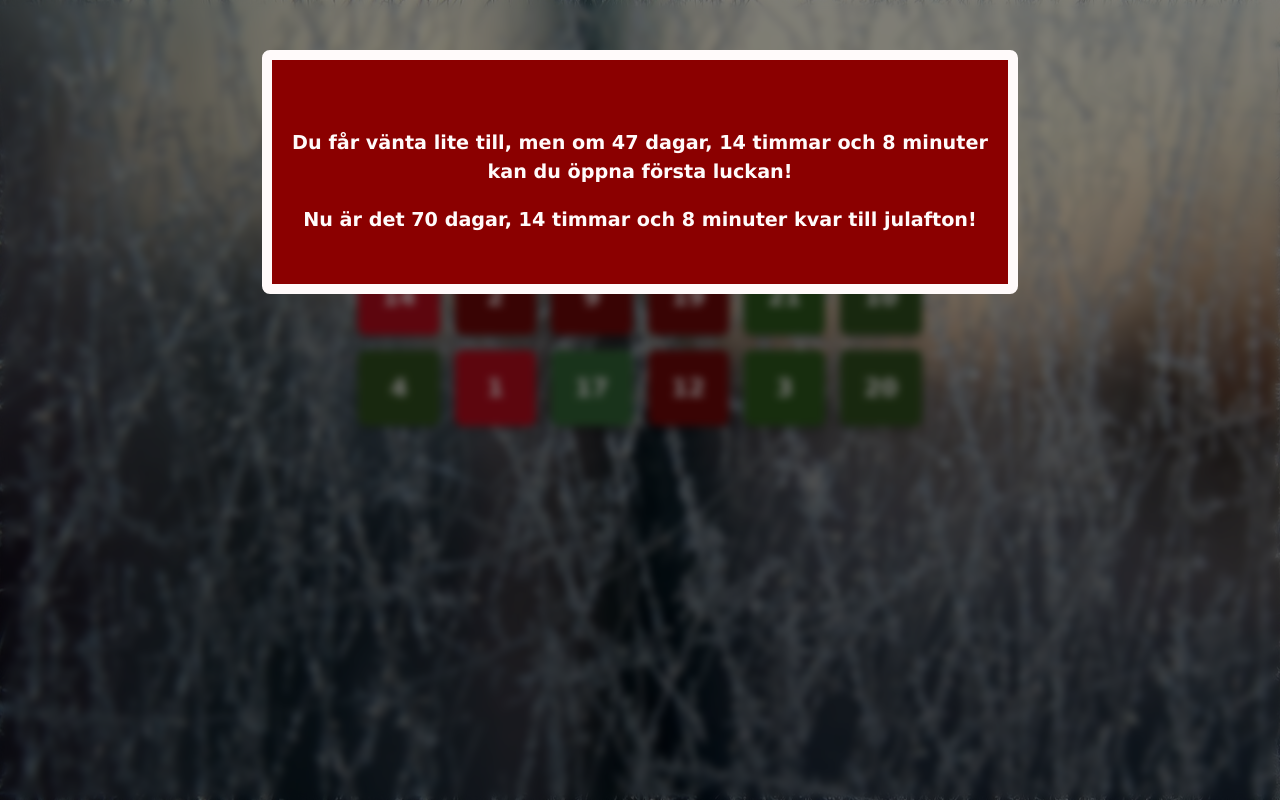
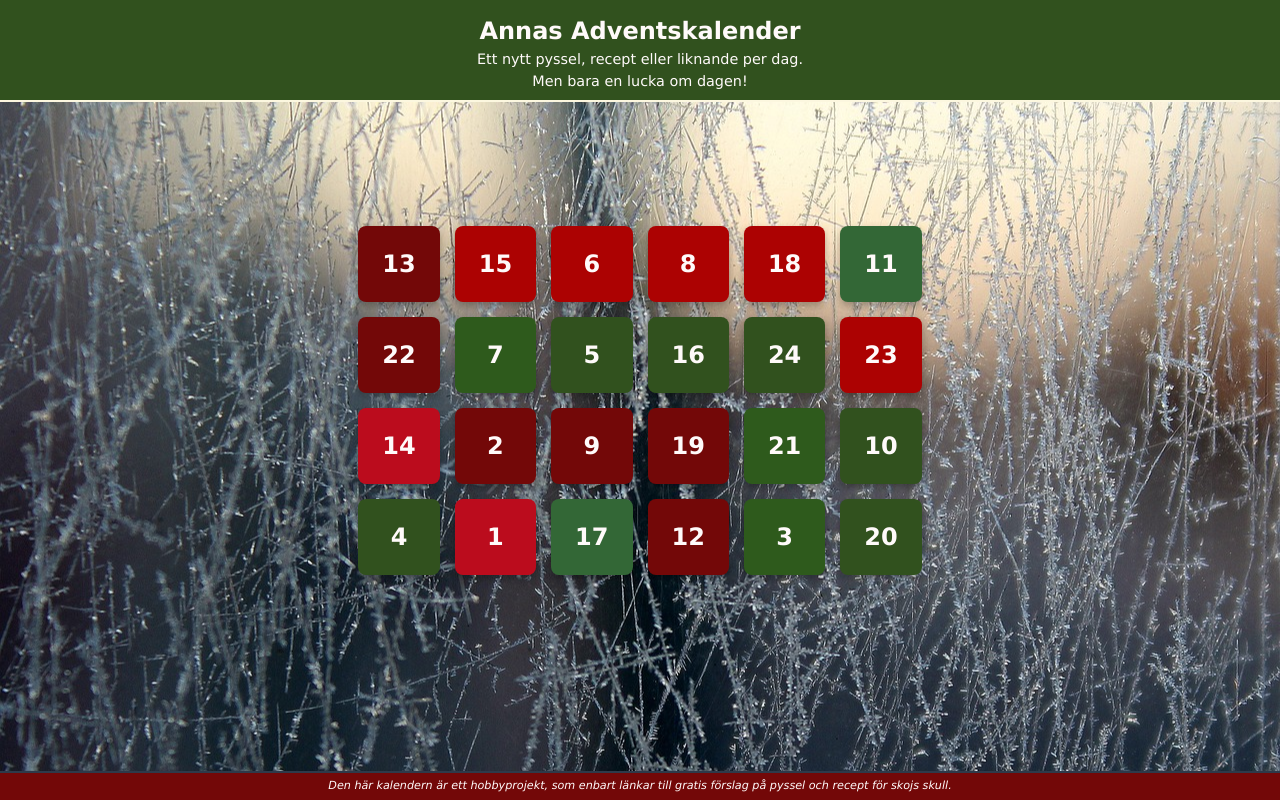
Before and after one commit to annkar73/adventcalendar, a React (Vite) app: page / in a window 1280 px wide. Built offline with nearby package versions, Linux system fonts and the light colour scheme.

Commit message:
add header and footer, add styling

```diff
--- a/src/App.css
+++ b/src/App.css
@@ -6,7 +6,7 @@
   font-family: Verdana, Geneva, Tahoma, sans-serif;
   display: flex;
   flex-direction: column;
-  justify-content: flex-start;
+  justify-content: center;
   align-items: center;
   height: 100vh;
   box-sizing: border-box;
--- a/src/App.tsx
+++ b/src/App.tsx
@@ -1,18 +1,18 @@
 import './App.css'
-import Calendar from './components/Calendar'
-import Countdown from './components/Countdown'
+import Calendar from './components/Calendar';
+import Footer from './components/Footer';
+import Header from './components/Header';
+// import Countdown from './components/Countdown'
 
 
 function App() {
 
   return (
     <>
-
-           <Countdown />
-
-          <Calendar />
-
-
+    <Header />
+      {/* <Countdown /> */}
+      <Calendar />
+    <Footer />
     </>
   )
 }
--- /dev/null
+++ b/src/components/Footer.tsx
@@ -0,0 +1,39 @@
+import { styled } from "styled-components";
+
+const FooterContainer = styled.div`
+    width: 100vw;
+    height: auto;
+    background-color: #730808;
+    color: snow;
+    display: flex;
+    flex-direction: column;
+    border-top: 2px solid #2e3a4a;
+    position: fixed;
+    bottom: 0;
+    left: 0;
+    justify-content: center;
+    padding: 10px auto;
+`;
+
+const FooterP = styled.p`
+    color: snow;
+    margin: 5px auto;
+    padding: 10px auto;
+    font-style: italic;
+    font-size: 0.7em;
+`;
+
+const Footer = () => {
+    return (
+        <>
+
+        <FooterContainer>
+
+            <FooterP>Den här kalendern är ett hobbyprojekt, som enbart länkar till gratis förslag på pyssel och recept för skojs skull. </FooterP>
+            </FooterContainer>
+
+        </>
+    )
+};
+
+export default Footer;
--- /dev/null
+++ b/src/components/Header.tsx
@@ -0,0 +1,41 @@
+import { styled } from "styled-components";
+
+const HeaderContainer = styled.div`
+    width: 100vw;
+    height: 100px;
+    background-color: #31511e;
+    border-bottom: 2px solid #fcf7df;
+    color: snow;
+    display: flex;
+    flex-direction: column;
+    position: fixed;
+    top: 0;
+    left: 0;
+    justify-content: center;
+`;
+
+const HeaderTitle = styled.h2`
+    color: snow;
+    margin-bottom: 0;
+`;
+
+const HeaderP = styled.p`
+    color: snow;
+    margin-top: 0;
+    font-size: 0.9em;
+`;
+
+const Header = () => {
+    return (
+        <>
+
+        <HeaderContainer>
+            <HeaderTitle>Annas Adventskalender</HeaderTitle>
+            <HeaderP>Ett nytt pyssel, recept eller liknande per dag.<br /> Men bara en lucka om dagen!</HeaderP>
+            </HeaderContainer>
+
+        </>
+    )
+};
+
+export default Header;
--- a/src/components/Modal.tsx
+++ b/src/components/Modal.tsx
@@ -11,16 +11,25 @@ bottom: 0;
 background: rgba(0, 0, 0, 0.5);
 display: flex;
 flex-direction: column;
-justify-content: center;
+justify-content: flex-start;
 align-items: center;
 `;
 
 const ModalContent = styled.div`
     background: white;
     padding: 20px;
+    margin: 40px 20px;
     border-radius: 8px;
     max-width: 80%;
     overflow: auto;
+
+    @media (min-width: 768px) {
+        max-width: 50vw;
+    }
+    @media (min-width: 1024px) {
+        max-width: 50vw;
+    }
+
 `;
 
 const StyledImage = styled.img`
--- a/src/helpers/content.ts
+++ b/src/helpers/content.ts
@@ -2,19 +2,19 @@
 export const calendarContent = [
     {
         date: "1 december",
-        text: "Vad sägs om lite pyssel till glöggen? <br />Vik en söt liten presentpåse!",
+        text: "Vad sägs om lite pyssel till glöggen? Vik en söt liten presentpåse!",
         link: "https://youtu.be/Jyke0kOq9qw?si=MPoDzgzxD1tiOPeD",
         image: "./src/assets/origami_giftbag.png"
     },
     {
         date: "2 december",
-        text: "Knäck!<br /> Om man gör den tidigt hinner man göra<br /> ny när den har tagit slut",
+        text: "Knäck! Om man gör den tidigt hinner man göra ny när den har tagit slut",
         link: "https://www.arla.se/recept/knack/",
         image: "https://images.arla.com/recordid/E3C21264-5D1F-4254-B3260D68CF29A3FD/knack.jpg"
     },
     {
         date: "3 december",
-        text: "Rocky Road<br /> Det har ju blivit lite av en klassiker runt jul",
+        text: "Rocky Road! Det har ju blivit lite av en klassiker runt jul",
         link: "https://www.koket.se/leilas-rocky-road",
         image: "https://img.koket.se/standard-mega/leilas-rocky-road-ny.jpg.webp"
     },
@@ -26,7 +26,7 @@ export const calendarContent = [
     },
     {
         date: "5 december",
-        text: "Naturligt glutenfritt julbröd. <br />Det går utmärkt att skippa kryddorna om man bara vill ha<br /> ett gott, glutenfritt bröd. Det brukar vi göra. <br />Vi brukar byta ut en del av degvätskan mot lingonsylt också...",
+        text: "Naturligt glutenfritt julbröd. <br />Det går utmärkt att skippa kryddorna om man bara vill ha ett gott, glutenfritt bröd. Det brukar vi göra. Vi brukar byta ut en del av degvätskan mot lingonsylt också...",
         link: "https://kronjast.se/recept/glutenfritt-julbrod/",
         image: "./src/assets/glutenfree_bread.png"
     },
@@ -38,7 +38,7 @@ export const calendarContent = [
     },
     {
         date: "7 december",
-        text: "Paketinslagning<br />Det kan vara så mycket mer än bara röda snören <br />och papper med snögubbar",
+        text: "Paketinslagning<br />Det kan vara så mycket mer än bara röda snören och papper med snögubbar",
         link: "https://panduro.com/sv-se/inspiration/artiklar/paketinslagning-kluriga-tips",
         image: "./src/assets/wrapping_gifts.png"
     },
@@ -50,7 +50,7 @@ export const calendarContent = [
     },
     {
         date: "9 december",
-        text: "Det är idag man ska lägga lutfisken i blöt. <br />Dessutom har Anna namnsdag, så det är ju en ganska viktig dag.<br /> Ta en pepparkaka också, vetja!",
+        text: "Det är idag man ska lägga lutfisken i blöt. <br />Dessutom har Anna namnsdag, så det är ju en ganska viktig dag. Ta en pepparkaka också, vetja!",
         link: "https://www.ica.se/recept/lutfisk-med-senapssas-3451/",
         image: "https://assets.icanet.se/e_sharpen:80,q_auto,dpr_1.25,w_718,h_718,c_lfill/imagevaultfiles/id_65181/cf_259/lutfisk_med_senapssas.jpg"
     },
@@ -97,12 +97,12 @@ export const calendarContent = [
     },
     {
         date: "17 december",
-        text: "Sill? <br />Det vet ju alla att om det inte är sill på bordet så är det ingen högtid.<br /> Det är sen gammalt",
+        text: "Sill? <br />Det vet ju alla att om det inte är sill på bordet så är det ingen högtid. Det är sen gammalt",
         link: "https://www.ica.se/artikel/sillfavoriter-till-julbordet/",
         image: "https://assets.icanet.se/e_sharpen:80,q_auto,dpr_1.25,w_718,h_718,c_lfill/nacqyf40fc60qlz9u03v.jpg" },
     {
         date: "18 december",
-        text: "Julrim?<br /> Inte för mig, men många tycker att det är skoj.<br /> Här finns lite idéer",
+        text: "Julrim?<br /> Inte för mig, men många tycker att det är skoj. Här finns lite idéer",
         link: "https://www.julrimmet.se/",
         image: "https://cdn.pixabay.com/photo/2023/10/20/11/19/ai-generated-8329269_1280.jpg"
     },
@@ -114,7 +114,7 @@ export const calendarContent = [
     },
     {
         date: "20 december",
-        text: "Ska det komma gäster i jul?<br /> Kolla att gardiner och dukar är strukna<br /> så behöver inte mamma och svärmor <br />slå ner på just DET.<br /> Sjunk sen ner i soffan och läs en bra bok eller somna till nåt streamat",
+        text: "Ska det komma gäster i jul?<br /> Kolla att gardiner och dukar är strukna så behöver inte mamma och svärmor slå ner på just DET. Sjunk sen ner i soffan och läs en bra bok eller somna till nåt streamat",
         link: "https://youtu.be/egedTrR-gD8?si=M03Um-m-MhvJXRgY",
         image: "./src/assets/resting_santa.jpg"
     },
```
